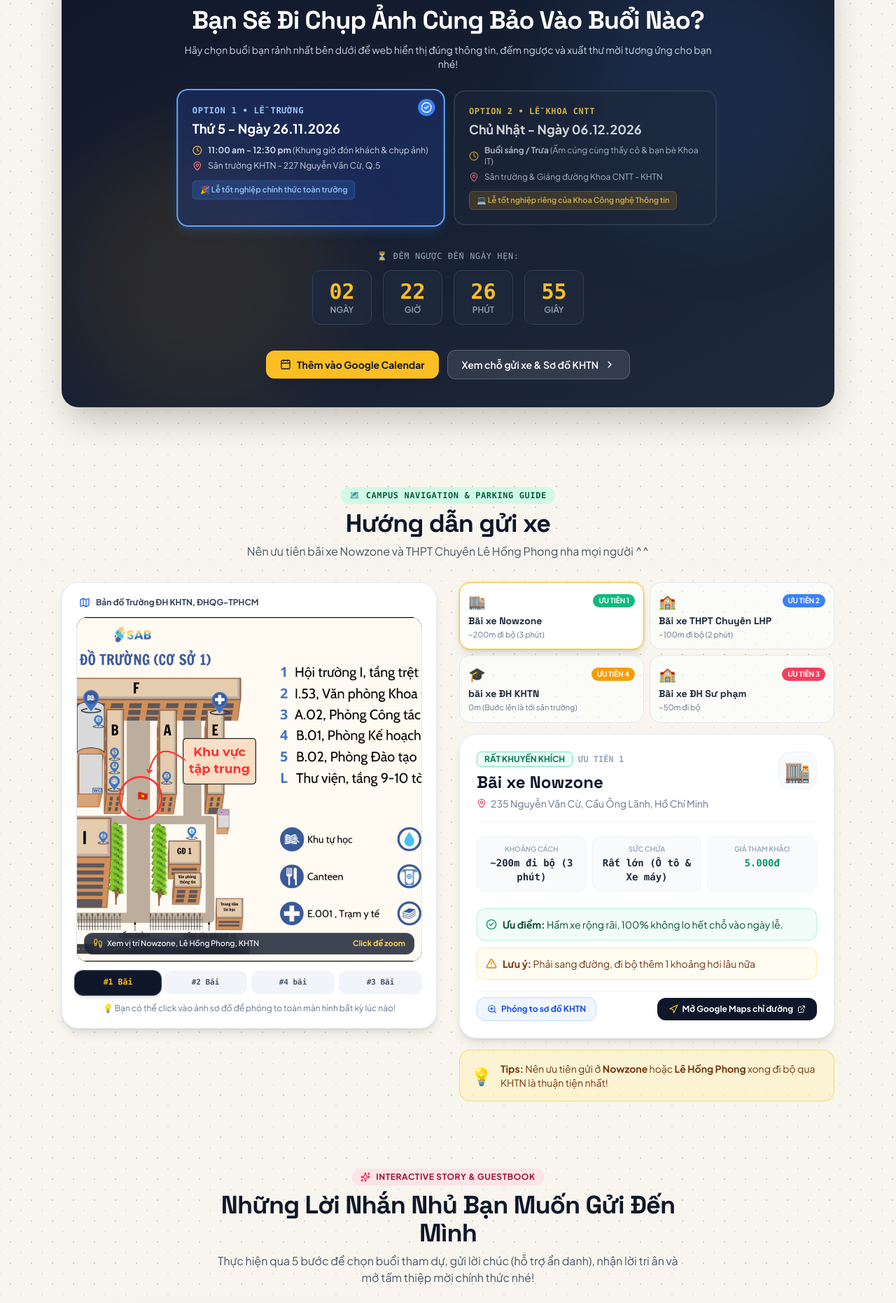
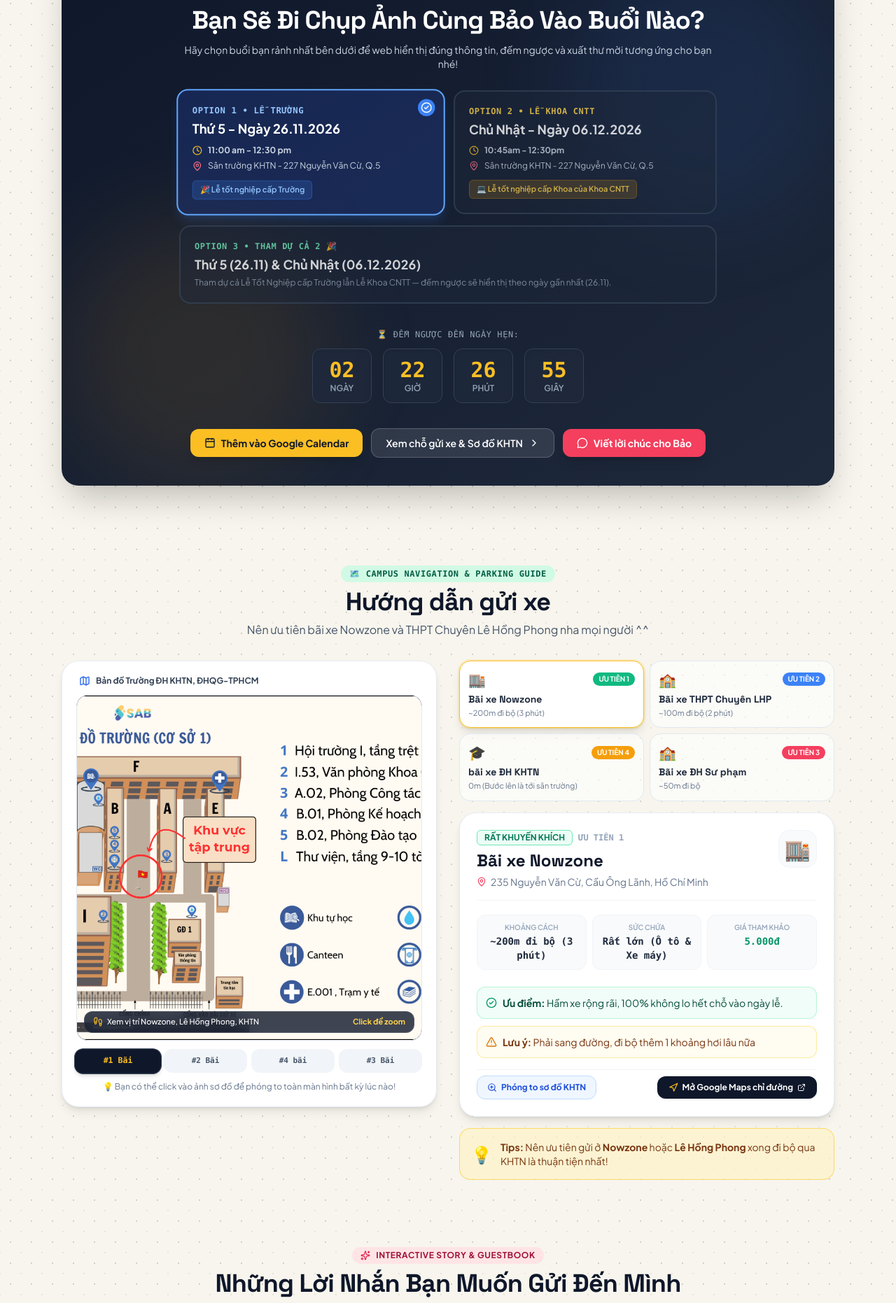
Before and after one commit to BAoD1nH/graduation_web, a React (Vite) app: page / in a window 1280 px wide. Shown: the part 880-2742 px from the top of the page at 70% size. Built offline with nearby package versions, Linux system fonts and the light colour scheme; the HTML template or start-up script is replaced by a standard one.

Commit message:
Update: Add Option3 (both), free-text relation field, Viết lời chúc button, remove option switcher panel

```diff
--- a/src/App.jsx
+++ b/src/App.jsx
@@ -82,7 +82,7 @@ export default function App() {
           </div>
 
           <div className="pt-6 border-t border-slate-100 text-xs text-slate-400 flex flex-col sm:flex-row items-center justify-between gap-3">
-            <span>© 2026 Đinh Nguyễn Gia Bảo • Thiết kế với đam mê Công nghệ Thông tin</span>
+            <span>© Author: Bao Dinh</span>
             <div className="flex items-center gap-2">
               <span>Host on GitHub Pages</span>
               <span>•</span>
--- a/src/components/Navbar.jsx
+++ b/src/components/Navbar.jsx
@@ -29,7 +29,7 @@ export default function Navbar({ onOpenTerminal, selectedOption }) {
               Bảo Đinh
             </div>
             <div className="text-[11px] font-semibold tracking-wider text-slate-500 uppercase">
-              HCMUS • IT Graduate
+              HCMUS • 2026
             </div>
           </div>
         </a>
--- a/src/components/Section1Intro.jsx
+++ b/src/components/Section1Intro.jsx
@@ -1,7 +1,7 @@
 import React, { useState, useEffect } from 'react';
 import {
   Calendar, Clock, MapPin, Sparkles, CheckCircle2, ChevronRight, ChevronLeft,
-  Share2, Award, Heart, Laptop, Camera, Smile, X, ZoomIn, Download
+  Share2, Award, Heart, Laptop, Camera, Smile, X, ZoomIn, Download, MessageCircle
 } from 'lucide-react';
 import { sound } from '../utils/audio';
 import { launchConfetti } from '../utils/confetti';
@@ -76,7 +76,7 @@ export default function Section1Intro({ selectedOption, setSelectedOption }) {
 
   useEffect(() => {
     // Target dates
-    const targetDate = selectedOption === 'option1'
+    const targetDate = (selectedOption === 'option1' || selectedOption === 'both')
       ? new Date('2026-11-26T11:00:00+07:00').getTime()
       : new Date('2026-12-06T08:30:00+07:00').getTime();
 
@@ -109,11 +109,11 @@ export default function Section1Intro({ selectedOption, setSelectedOption }) {
 
   // Google Calendar Link generator
   const getGoogleCalendarUrl = () => {
-    if (selectedOption === 'option1') {
-      return "https://calendar.google.com/calendar/render?action=TEMPLATE&text=L%E1%BB%85+T%E1%BB%91t+Nghi%E1%BB%87p+B%E1%BA%A3o+%C4%90inh+(L%E1%BB%85+Tr%C6%B0%E1%BB%9Dng)&dates=20261126T040000Z/20261126T053000Z&details=Ch%E1%BB%A5p+%E1%BA%A3nh+k%E1%BB%B7+ni%E1%BB%87m+c%C3%B9ng+B%E1%BA%A3o+%C4%90inh+t%E1%BA%A1i+S%C3%A2n+tr%C6%B0%E1%BB%9Dng+KHTN.+Hotline:+0358180131&location=227+Nguy%E1%BB%85n+V%C4%83n+C%E1%BB%AB,+Ph%C6%B0%E1%BB%9Dng+Ch%E1%BB%A3+Qu%C3%A1n,+Qu%E1%BA%ADn+5,+TP.HCM";
-    } else {
+    if (selectedOption === 'option2') {
       return "https://calendar.google.com/calendar/render?action=TEMPLATE&text=L%E1%BB%85+T%E1%BB%91t+Nghi%E1%BB%87p+B%E1%BA%A3o+%C4%90inh+(L%E1%BB%85+Khoa+CNTT)&dates=20261206T013000Z/20261206T043000Z&details=Ch%E1%BB%A5p+%E1%BA%A3nh+k%E1%BB%B7+ni%E1%BB%87m+c%C3%B9ng+B%E1%BA%A3o+%C4%90inh+(L%E1%BB%85+Khoa+CNTT)+t%E1%BA%A1i+KHTN.+Hotline:+0358180131&location=227+Nguy%E1%BB%85n+V%C4%83n+C%E1%BB%AB,+Ph%C6%B0%E1%BB%9Dng+Ch%E1%BB%A3+Qu%C3%A1n,+Qu%E1%BA%ADn+5,+TP.HCM";
     }
+    // option1 or both → show Lễ Trường (earliest date)
+    return "https://calendar.google.com/calendar/render?action=TEMPLATE&text=L%E1%BB%85+T%E1%BB%91t+Nghi%E1%BB%87p+B%E1%BA%A3o+%C4%90inh+(L%E1%BB%85+Tr%C6%B0%E1%BB%9Dng)&dates=20261126T040000Z/20261126T053000Z&details=Ch%E1%BB%A5p+%E1%BA%A3nh+k%E1%BB%B7+ni%E1%BB%87m+c%C3%B9ng+B%E1%BA%A3o+%C4%90inh+t%E1%BA%A1i+S%C3%A2n+tr%C6%B0%E1%BB%9Dng+KHTN.+Hotline:+0358180131&location=227+Nguy%E1%BB%85n+V%C4%83n+C%E1%BB%AB,+Ph%C6%B0%E1%BB%9Dng+Ch%E1%BB%A3+Qu%C3%A1n,+Qu%E1%BA%ADn+5,+TP.HCM";
   };
 
   return (
@@ -293,7 +293,7 @@ export default function Section1Intro({ selectedOption, setSelectedOption }) {
             Hãy chọn buổi bạn rảnh nhất bên dưới để web hiển thị đúng thông tin, đếm ngược và xuất thư mời tương ứng cho bạn nhé!
           </p>
 
-          {/* 2 Options Cards */}
+          {/* 2 Options Cards + Option 3 */}
           <div className="grid grid-cols-1 md:grid-cols-2 gap-4 pt-4 text-left">
 
             {/* OPTION 1 */}
@@ -319,7 +319,7 @@ export default function Section1Intro({ selectedOption, setSelectedOption }) {
               <div className="space-y-1.5 text-xs text-slate-300 font-sans">
                 <div className="flex items-center gap-2">
                   <Clock className="w-3.5 h-3.5 text-amber-400 shrink-0" />
-                  <span><strong>11:00 am - 12:30 pm</strong> (Khung giờ đón khách & chụp ảnh)</span>
+                  <span><strong>11:00 am - 12:30 pm</strong></span>
                 </div>
                 <div className="flex items-center gap-2">
                   <MapPin className="w-3.5 h-3.5 text-rose-400 shrink-0" />
@@ -327,7 +327,7 @@ export default function Section1Intro({ selectedOption, setSelectedOption }) {
                 </div>
               </div>
               <div className="mt-3 inline-block text-[11px] font-semibold px-2.5 py-1 rounded-md bg-blue-500/20 text-blue-300 border border-blue-500/30">
-                🎉 Lễ tốt nghiệp chính thức toàn trường
+                🎉 Lễ tốt nghiệp cấp Trường
               </div>
             </div>
 
@@ -354,16 +354,41 @@ export default function Section1Intro({ selectedOption, setSelectedOption }) {
               <div className="space-y-1.5 text-xs text-slate-300 font-sans">
                 <div className="flex items-center gap-2">
                   <Clock className="w-3.5 h-3.5 text-amber-400 shrink-0" />
-                  <span><strong>Buổi sáng / Trưa</strong> (Ấm cúng cùng thầy cô & bạn bè Khoa IT)</span>
+                  <span><strong>10:45am - 12:30pm</strong></span>
                 </div>
                 <div className="flex items-center gap-2">
                   <MapPin className="w-3.5 h-3.5 text-rose-400 shrink-0" />
-                  <span>Sân trường & Giảng đường Khoa CNTT - KHTN</span>
+                  <span>Sân trường KHTN - 227 Nguyễn Văn Cừ, Q.5</span>
                 </div>
               </div>
               <div className="mt-3 inline-block text-[11px] font-semibold px-2.5 py-1 rounded-md bg-amber-500/20 text-amber-300 border border-amber-500/30">
-                💻 Lễ tốt nghiệp riêng của Khoa Công nghệ Thông tin
+                💻 Lễ tốt nghiệp cấp Khoa của Khoa CNTT
               </div>
+            </div>
+
+            {/* OPTION 3: Tham dự cả 2 */}
+            <div
+              onClick={() => handleSelectOption('both')}
+              className={`cursor-pointer rounded-2xl p-5 border-2 transition-all relative md:col-span-2 ${
+                selectedOption === 'both'
+                  ? 'bg-emerald-900/40 border-emerald-400 shadow-lg shadow-emerald-500/20 scale-[1.01]'
+                  : 'bg-slate-800/60 border-slate-700 hover:border-slate-500 opacity-80 hover:opacity-100'
+              }`}
+            >
+              {selectedOption === 'both' && (
+                <div className="absolute top-3 right-3 bg-emerald-500 text-white p-1 rounded-full">
+                  <CheckCircle2 className="w-4 h-4" />
+                </div>
+              )}
+              <div className="text-xs font-mono font-bold text-emerald-300 uppercase tracking-wider mb-1">
+                Option 3 • Tham Dự Cả 2 🎉
+              </div>
+              <h3 className="text-lg font-bold text-white mb-1">
+                Thứ 5 (26.11) & Chủ Nhật (06.12.2026)
+              </h3>
+              <p className="text-xs text-slate-400 font-sans">
+                Tham dự cả Lễ Tốt Nghiệp cấp Trường lẫn Lễ Khoa CNTT — đếm ngược sẽ hiển thị theo ngày gần nhất (26.11).
+              </p>
             </div>
 
           </div>
@@ -412,6 +437,15 @@ export default function Section1Intro({ selectedOption, setSelectedOption }) {
             >
               <span>Xem chỗ gửi xe & Sơ đồ KHTN</span>
               <ChevronRight className="w-4 h-4" />
+            </a>
+
+            <a
+              href="#part3"
+              onClick={() => sound.playPop()}
+              className="px-5 py-2.5 rounded-xl bg-rose-500 hover:bg-rose-400 text-white font-bold text-xs sm:text-sm flex items-center gap-2 shadow-lg transition-transform hover:scale-105"
+            >
+              <MessageCircle className="w-4 h-4" />
+              Viết lời chúc cho Bảo
             </a>
           </div>
 
--- a/src/components/Section3SpotifyStory.jsx
+++ b/src/components/Section3SpotifyStory.jsx
@@ -137,9 +137,11 @@ export default function Section3SpotifyStory({ selectedOption, setSelectedOption
   ];
 
   // Graduation card image according to option
-  const invitationImage = selectedOption === 'option1' ? 'graduation_01.png' : 'graduation_02.png';
+  const invitationImage = (selectedOption === 'option1' || selectedOption === 'both') ? 'graduation_01.png' : 'graduation_02.png';
   const invitationTitle = selectedOption === 'option1'
     ? 'Lễ Trường • Thứ 5, 26.11.2026'
+    : selectedOption === 'both'
+    ? 'Tham dự cả 2 buổi lễ 🎉'
     : 'Lễ Khoa CNTT • Chủ Nhật, 06.12.2026';
 
   return (
@@ -152,7 +154,7 @@ export default function Section3SpotifyStory({ selectedOption, setSelectedOption
           Interactive Story & Guestbook
         </div>
         <h2 className="text-2xl sm:text-4xl font-display font-extrabold text-slate-900 tracking-tight">
-          Những Lời Nhắn Nhủ Bạn Muốn Gửi Đến Mình
+          Những Lời Nhắn Bạn Muốn Gửi Đến Mình
         </h2>
         <p className="text-sm sm:text-base text-slate-600 mt-2 font-sans">
           Thực hiện qua 5 bước để chọn buổi tham dự, gửi lời chúc (hỗ trợ ẩn danh),
@@ -287,7 +289,7 @@ export default function Section3SpotifyStory({ selectedOption, setSelectedOption
                           </div>
                           <div className="text-[11px] text-slate-300 mt-1 flex items-center gap-1.5">
                             <Clock className="w-3 h-3 text-amber-400" />
-                            <span>11:00 am - 12:30 pm</span>
+                            <span>10:45 am - 12:30 pm</span>
                           </div>
                           <div className="text-[10px] text-slate-400 flex items-center gap-1.5 mt-0.5">
                             <MapPin className="w-3 h-3 text-rose-400" />
@@ -324,15 +326,47 @@ export default function Section3SpotifyStory({ selectedOption, setSelectedOption
                           </div>
                           <div className="text-[11px] text-slate-300 mt-1 flex items-center gap-1.5">
                             <Clock className="w-3 h-3 text-amber-400" />
-                            <span>Buổi sáng / Trưa</span>
+                            <span>10:45 am - 12:30 pm</span>
                           </div>
                           <div className="text-[10px] text-slate-400 flex items-center gap-1.5 mt-0.5">
                             <MapPin className="w-3 h-3 text-rose-400" />
-                            <span>Sân trường & Giảng đường Khoa CNTT</span>
+                            <span>Sân trường KHTN - 227 Nguyễn Văn Cừ, Q.5</span>
                           </div>
                         </div>
                         {selectedOption === 'option2' && (
                           <div className="p-1 rounded-full bg-amber-500 text-white shadow">
+                            <CheckCircle2 className="w-4 h-4" />
+                          </div>
+                        )}
+                      </div>
+                    </div>
+
+                    {/* Option 3 Card: Tham dự cả 2 */}
+                    <div
+                      onClick={() => {
+                        sound.playTap();
+                        setSelectedOption('both');
+                      }}
+                      className={`cursor-pointer rounded-2xl p-3.5 border-2 transition-all relative ${
+                        selectedOption === 'both'
+                          ? 'bg-emerald-900/60 border-emerald-400 shadow-lg shadow-emerald-500/30 scale-[1.02]'
+                          : 'bg-white/10 border-white/15 hover:border-white/40'
+                      }`}
+                    >
+                      <div className="flex items-start justify-between">
+                        <div>
+                          <div className="text-[10px] font-mono font-bold text-emerald-300 uppercase">
+                            Option 3 • Tham Dự Cả 2
+                          </div>
+                          <div className="text-sm font-bold text-white mt-0.5">
+                            Thứ 5 (26.11) & Chủ Nhật (06.12) 🎉
+                          </div>
+                          <div className="text-[10px] text-slate-400 mt-1">
+                            Tham dự cả Lễ Trường lẫn Lễ Khoa CNTT!
+                          </div>
+                        </div>
+                        {selectedOption === 'both' && (
+                          <div className="p-1 rounded-full bg-emerald-500 text-white shadow">
                             <CheckCircle2 className="w-4 h-4" />
                           </div>
                         )}
@@ -421,7 +455,7 @@ export default function Section3SpotifyStory({ selectedOption, setSelectedOption
                           type="text"
                           value={senderName}
                           onChange={(e) => setSenderName(e.target.value)}
-                          placeholder="VD: Tuấn KHTN, Bạn thân..."
+                          placeholder="VD: Bảo Đinh..."
                           className="w-full bg-black/50 border border-white/20 rounded-xl px-3 py-1.5 text-white placeholder-slate-400 text-xs focus:outline-none focus:border-amber-400"
                         />
                       </div>
@@ -432,27 +466,13 @@ export default function Section3SpotifyStory({ selectedOption, setSelectedOption
                       <label className="text-[10px] font-mono uppercase text-amber-300 font-bold block mb-1">
                         Mối quan hệ với Bảo Đinh:
                       </label>
-                      <div className="grid grid-cols-2 gap-1.5 text-[10px]">
-                        {[
-                          "Bạn cùng khóa KHTN 🎓",
-                          "Đồng đội chạy đồ án 💻",
-                          "Bạn bè tri kỷ 🌻",
-                          "Người thân gia đình 🏠"
-                        ].map((rel) => (
-                          <button
-                            key={rel}
-                            type="button"
-                            onClick={() => setRelationTag(rel)}
-                            className={`p-1.5 rounded-lg border text-left truncate transition-all ${
-                              relationTag === rel
-                                ? 'bg-amber-400 text-slate-950 font-bold border-amber-400 shadow'
-                                : 'bg-black/30 text-slate-300 border-white/10 hover:border-white/30'
-                            }`}
-                          >
-                            {rel}
-                          </button>
-                        ))}
-                      </div>
+                      <input
+                        type="text"
+                        value={relationTag}
+                        onChange={(e) => setRelationTag(e.target.value)}
+                        placeholder="VD: Bạn cùng lớp IT, Người bạn thân 10 năm..."
+                        className="w-full bg-black/50 border border-white/20 rounded-xl px-3 py-1.5 text-white placeholder-slate-400 text-xs focus:outline-none focus:border-amber-400"
+                      />
                     </div>
 
                     {/* Biến tấu: Vibe khi đến */}
@@ -669,6 +689,18 @@ export default function Section3SpotifyStory({ selectedOption, setSelectedOption
                   </div>
 
                   {/* The Invitation Card Image */}
+                  {selectedOption === 'both' ? (
+                    <div className="space-y-2">
+                      <div className="relative rounded-xl overflow-hidden border-2 border-white/30 shadow bg-white max-h-[160px] flex items-center justify-center">
+                        <img src="graduation_01.png" alt="Thư mời Lễ Trường" className="w-full h-full object-contain" />
+                        <div className="absolute top-1.5 right-1.5 bg-blue-700/90 text-white px-2 py-0.5 rounded-md text-[9px] font-mono font-bold">LỄ TRƯỜNG</div>
+                      </div>
+                      <div className="relative rounded-xl overflow-hidden border-2 border-white/30 shadow bg-white max-h-[160px] flex items-center justify-center">
+                        <img src="graduation_02.png" alt="Thư mời Lễ Khoa CNTT" className="w-full h-full object-contain" />
+                        <div className="absolute top-1.5 right-1.5 bg-amber-600/90 text-white px-2 py-0.5 rounded-md text-[9px] font-mono font-bold">LỄ KHOA</div>
+                      </div>
+                    </div>
+                  ) : (
                   <div className="relative rounded-2xl overflow-hidden border-2 border-white/30 shadow-2xl bg-white max-h-[300px] flex items-center justify-center">
                     <img
                       src={invitationImage}
@@ -679,6 +711,7 @@ export default function Section3SpotifyStory({ selectedOption, setSelectedOption
                       {selectedOption === 'option1' ? 'LỄ TRƯỜNG' : 'LỄ KHOA'}
                     </div>
                   </div>
+                  )}
 
                   <div className="text-[11px] text-amber-300 font-semibold">
                     {invitationTitle}
@@ -752,47 +785,6 @@ export default function Section3SpotifyStory({ selectedOption, setSelectedOption
 
         {/* Right Column: Sổ Lưu Bút Kỷ Niệm (Hiển thị lời chúc dưới dạng ẩn danh) */}
         <div className="lg:col-span-6 space-y-4">
-
-          {/* Quick Option Switcher for Invitation Card Preview */}
-          <div className="bg-white rounded-3xl p-5 border border-slate-200 paper-shadow flex items-center justify-between gap-4">
-            <div>
-              <div className="text-xs font-mono font-bold text-slate-500 uppercase">
-                Chế độ xem thư mời ở Trang 5:
-              </div>
-              <div className="font-display font-bold text-slate-800 text-sm mt-0.5">
-                {selectedOption === 'option1' ? 'Option 1: Lễ trường (26.11.2026)' : 'Option 2: Lễ Khoa (06.12.2026)'}
-              </div>
-            </div>
-
-            <div className="flex items-center gap-1 bg-slate-100 p-1 rounded-xl">
-              <button
-                onClick={() => {
-                  sound.playTap();
-                  setSelectedOption('option1');
-                }}
-                className={`px-3 py-1.5 rounded-lg text-xs font-bold transition-all ${
-                  selectedOption === 'option1'
-                    ? 'bg-blue-600 text-white shadow'
-                    : 'text-slate-600 hover:text-slate-900'
-                }`}
-              >
-                Option 1
-              </button>
-              <button
-                onClick={() => {
-                  sound.playTap();
-                  setSelectedOption('option2');
-                }}
-                className={`px-3 py-1.5 rounded-lg text-xs font-bold transition-all ${
-                  selectedOption === 'option2'
-                    ? 'bg-amber-500 text-white shadow'
-                    : 'text-slate-600 hover:text-slate-900'
-                }`}
-              >
-                Option 2
-              </button>
-            </div>
-          </div>
 
           {/* Sổ Lưu Bút Kỷ Niệm (Wish Wall - Hiển thị dưới dạng ẩn danh) */}
           <div className="bg-[#fcfbf7] rounded-3xl p-6 border border-amber-900/10 paper-shadow">
```
